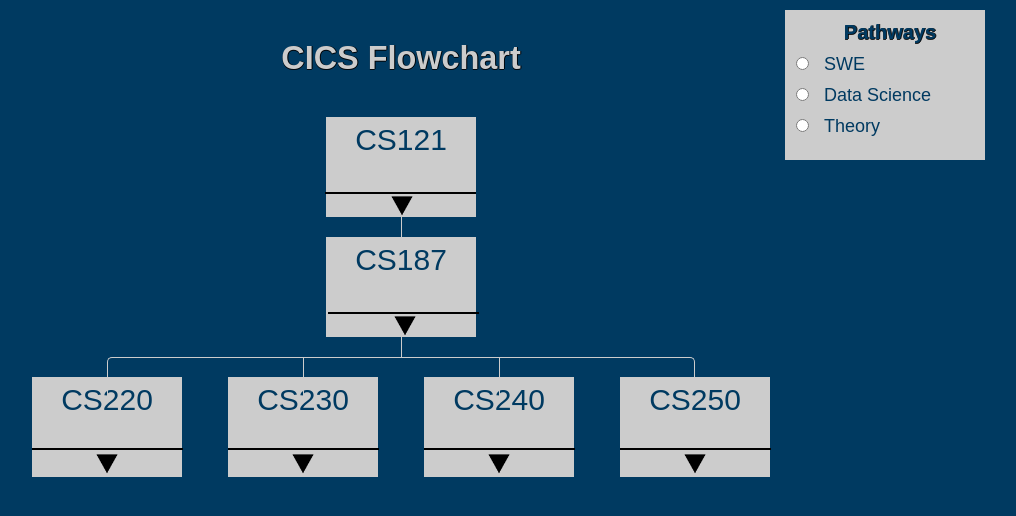
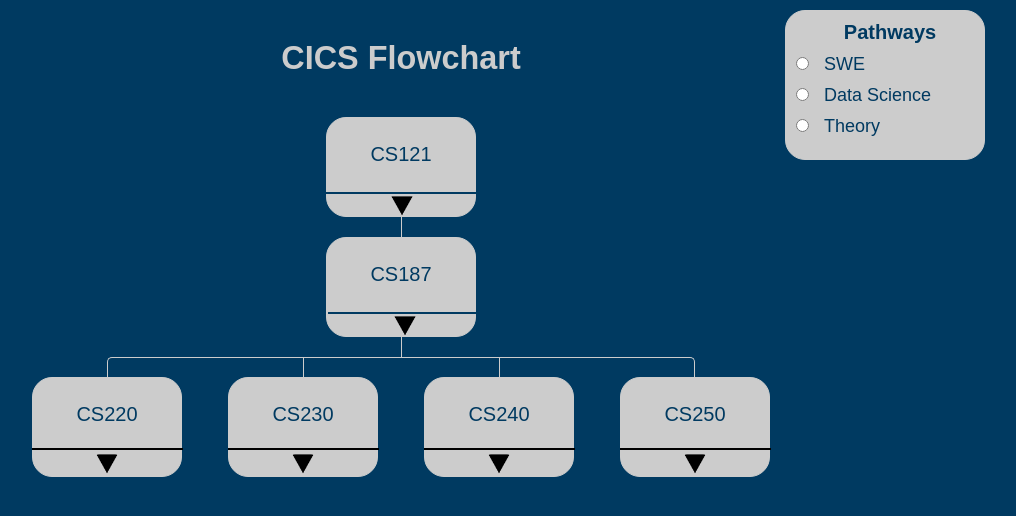
Before and after one commit to ONeilGavin/325Project, a plain HTML site: page index.html in a window 1280 px wide. Shown: the whole page, without its empty margins (239-1255 px from the left). Drawn offline with Linux system fonts and the light colour scheme.

Commit message:
font/color uniformity, rounded corners

```diff
--- a/styles.css
+++ b/styles.css
@@ -40,7 +40,7 @@ h1 {
   text-align: center;
   font-size: 1.8rem;
 
-    text-shadow: rgba(0,0,0,0.6) 1px 0, rgba(0,0,0,0.6) 1px 0, rgba(0,0,0,0.6) 0 1px, rgba(0,0,0,0.6) 0 1px;
+    /* text-shadow: rgba(0,0,0,0.6) 1px 0, rgba(0,0,0,0.6) 1px 0, rgba(0,0,0,0.6) 0 1px, rgba(0,0,0,0.6) 0 1px; */
 }
 
 .nav {
@@ -111,18 +111,18 @@ h1 {
 
 .nav li a{
   display: inline-block;
-  padding: 5px 10px;
+  padding: 25px 10px;
   border: 1px solid #ccc;
+  border-radius: 20px;
   text-decoration: none;
   text-transform: uppercase;
   background-color: #ccc;
   color: RGBA(0, 58, 97, 1);
-  font-family: arial, verdana, tahoma;
-  font-size: 30px;
+  font-family: 'Fjalla One', sans-serif;
+  font-size: 20px;
   height: 100px;
   width: 150px;
   margin: 0px 20px 0px 20px;
-
 }
 
 .pathways {
@@ -131,6 +131,7 @@ h1 {
   top: 10px;
   padding-left: 10px;
   border: 20px;
+  border-radius: 20px;
   height: 150px;
   width: 200px;
   border: 1px solid #ccc;
@@ -142,6 +143,7 @@ h1 {
   color: RGBA(0, 58, 97, 1);
   text-align: center;
   font-size: 20px;
+  font-family: 'Fjalla One', sans-serif;
 }
 
 label {
@@ -169,13 +171,14 @@ input {
   left: 87px;
   width: 22px;
   color: RGBA(0, 58, 97, 1);
+  border-radius: 3px;
 }
 
 .dropdownTop {
   position: absolute;
   left: 322px;
   top: 75px;
-  border: 2px  black;
+  border: 2px RGBA(0, 58, 97, 1);
   border-style: solid none none none;
   width: 151px;
   height: 0px;
```
